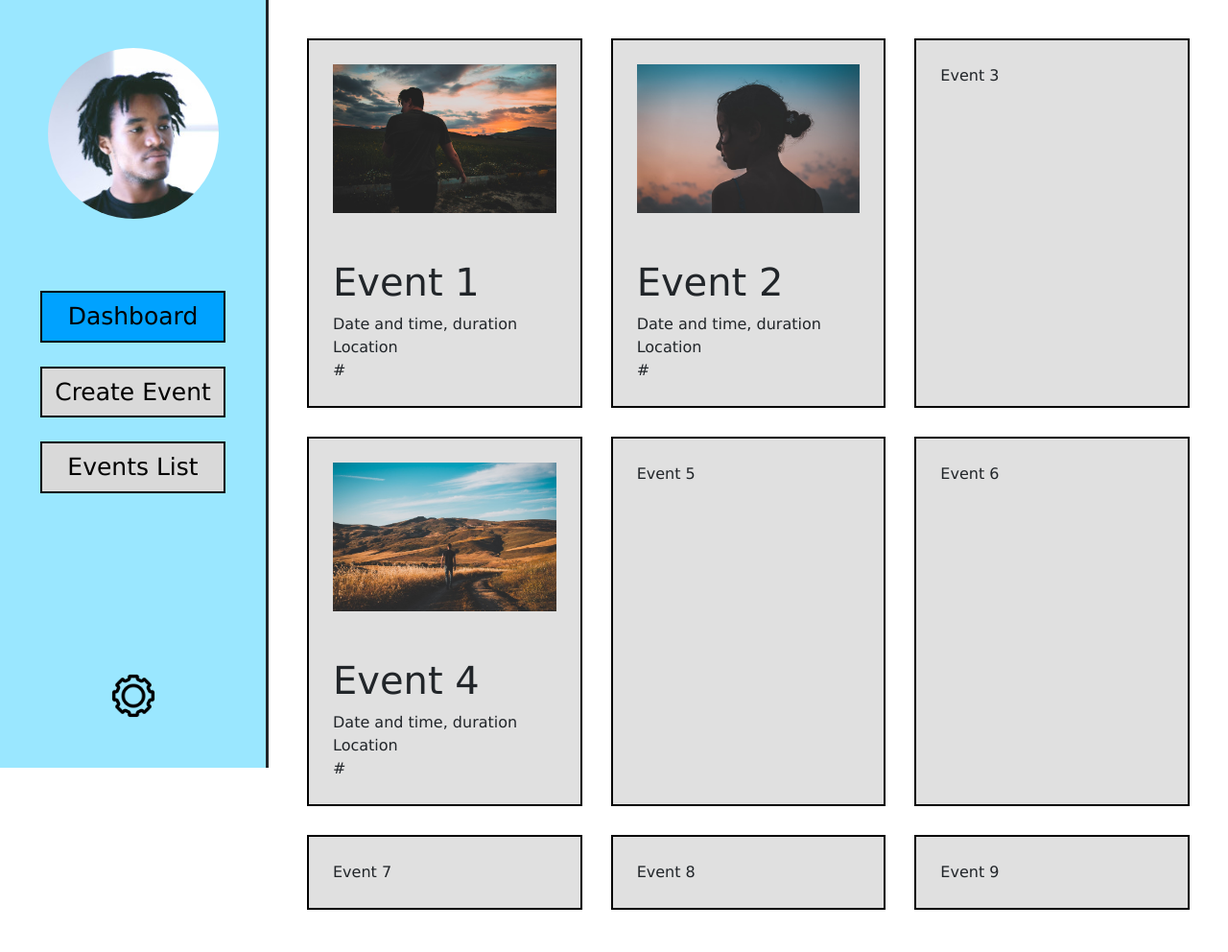
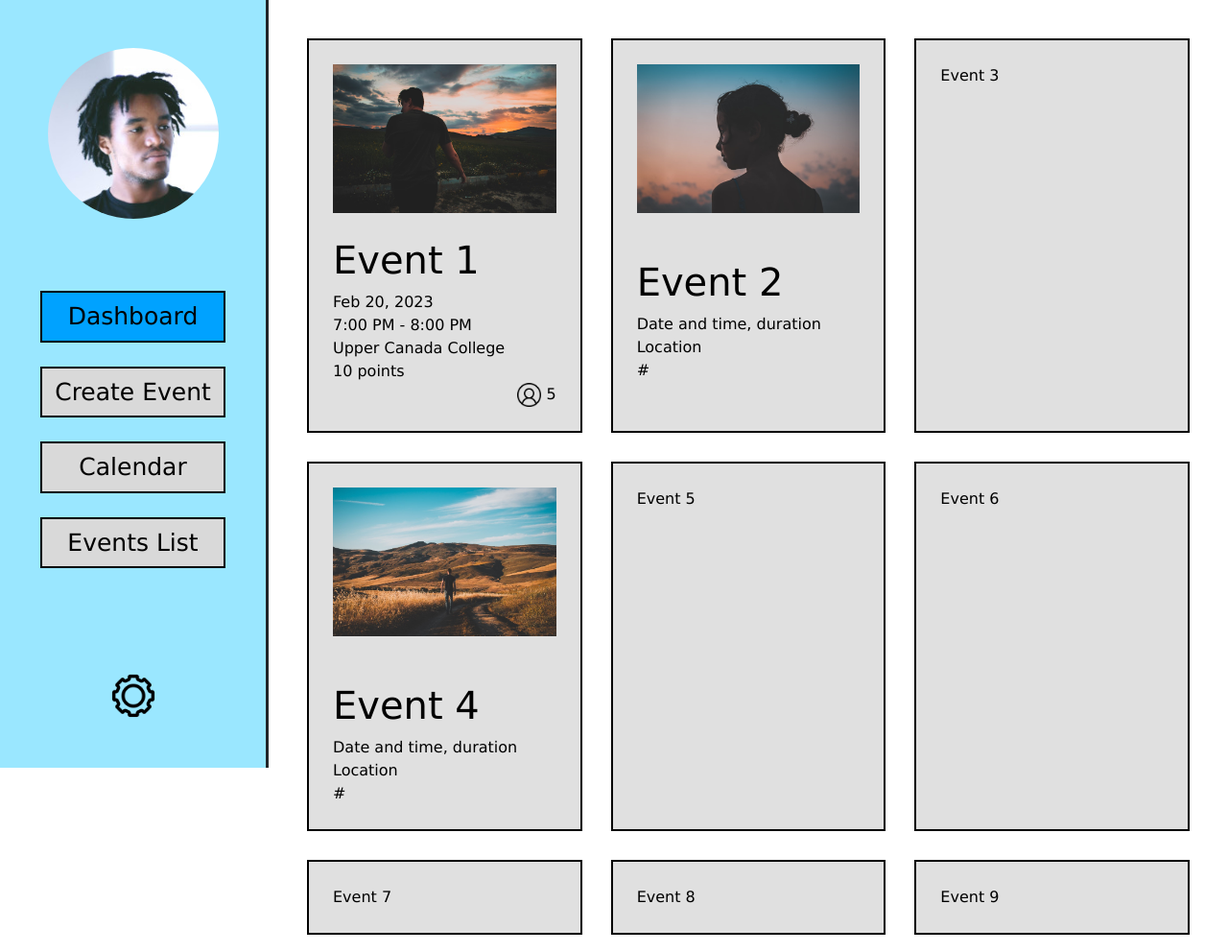
Before and after one commit to Miniongolf/FBLA2, a plain HTML site: page static/index.html in a window 1280 px wide. Shown: the whole page at 96% size. Drawn offline with nearby package versions, Linux system fonts and the light colour scheme.

Commit message:
Added event cards

```diff
--- a/static/css/index.css
+++ b/static/css/index.css
@@ -96,18 +96,47 @@ nav a.settings img
 }
 
 /* #region Event cards */
-
 .eventCard
 {
   background-color: #e0e0e0;
   border: 2px solid black;
   padding: 25px;
   margin: 15px;
+  position: relative;
 }
+
+.eventCard
+{
+  color: #000;
+  text-decoration: none;
+}
+
+a.eventCard :link {text-decoration: none; color: #000;}
+a.eventCard :visited {text-decoration: none; color: #000;}
+a.eventCard :hover {text-decoration: none; color: #000;}
+a.eventCard :active {text-decoration: none; color: #000;}
 
 .eventPhoto
 {
   width: 100%;
 }
 
+.eventInfo
+{
+  margin-top: 25px;
+}
+
+.personCount
+{
+  position: relative;
+  display: block;
+  float: right;
+}
+
+.personCount img
+{
+  height: 25px;
+  width: 25px;
+}
+
 /* #endregion */
--- a/static/index.html
+++ b/static/index.html
@@ -26,6 +26,8 @@
 		<div style="height: 25px;"></div>
 		<a class="page" href="event.html">Create Event</a>
 		<div style="height: 25px;"></div>
+		<a class="page" href="calendar.html">Calendar</a>
+		<div style="height: 25px;"></div>
 		<a class="page" href="list.html">Events List</a>
 
 		<a class="settings" href="settings.html">
@@ -38,14 +40,21 @@
 		<div class="container-fluid">
 			<!-- Row 1 -->
 			<div class="row">
-				<div class="col-sm eventCard">
+				<a class="col-sm eventCard" href="event.html">
 					<img class="eventPhoto" src="img/photos/unsplash-1.jpg" alt="event 1">
-					<br><br><br>
-					<h1>Event 1</h1>
-					Date and time, duration <br>
-					Location <br>
-					#
-				</div>
+					<div class="eventInfo">
+						<h1>Event 1</h1>
+						Feb 20, 2023<br>
+						7:00 PM - 8:00 PM<br>
+						Upper Canada College<br>
+						10 points
+					</div>
+					<div class="personCount">
+						<img src="img/icons/icon-user.png" alt="Number of participants">
+						5
+					</div>
+
+				</a>
 				<div class="col-sm eventCard">
 					<img class="eventPhoto" src="img/photos/unsplash-2.jpg" alt="event 2">
 					<br><br><br>
```
